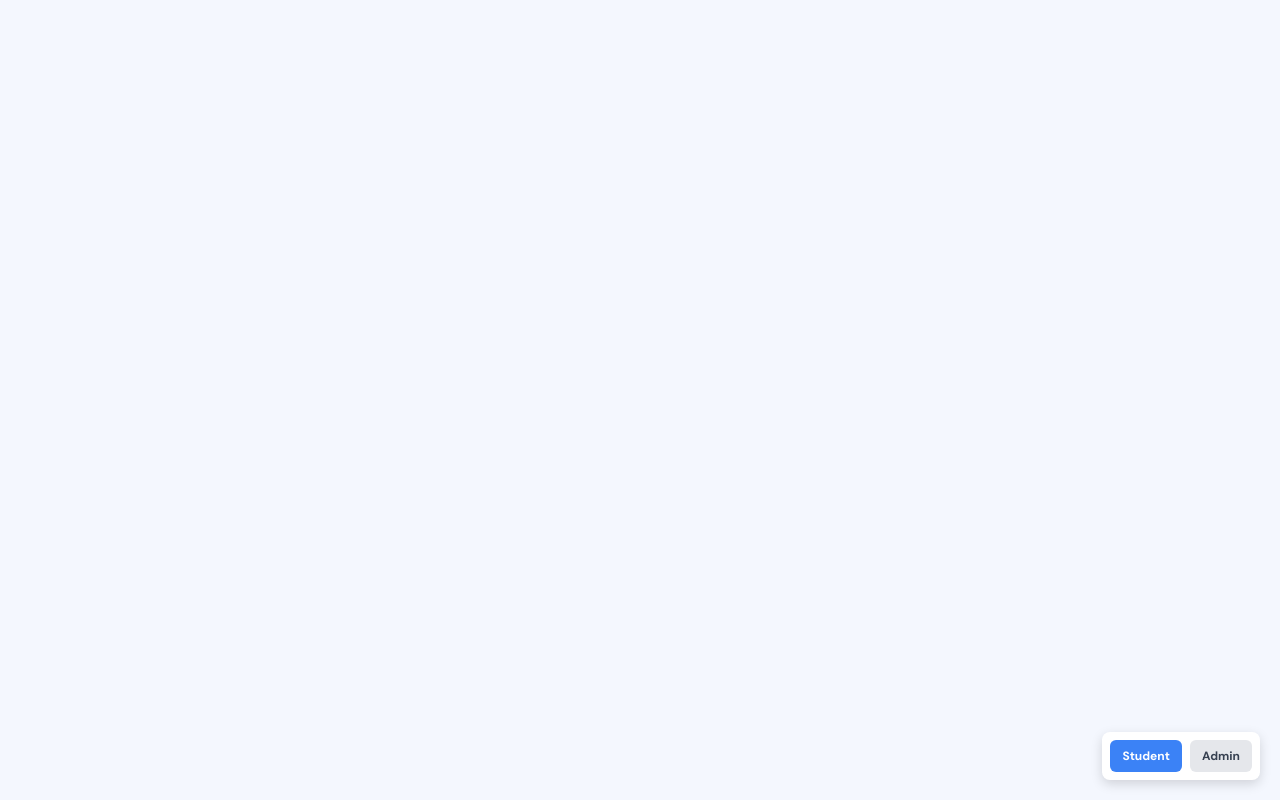
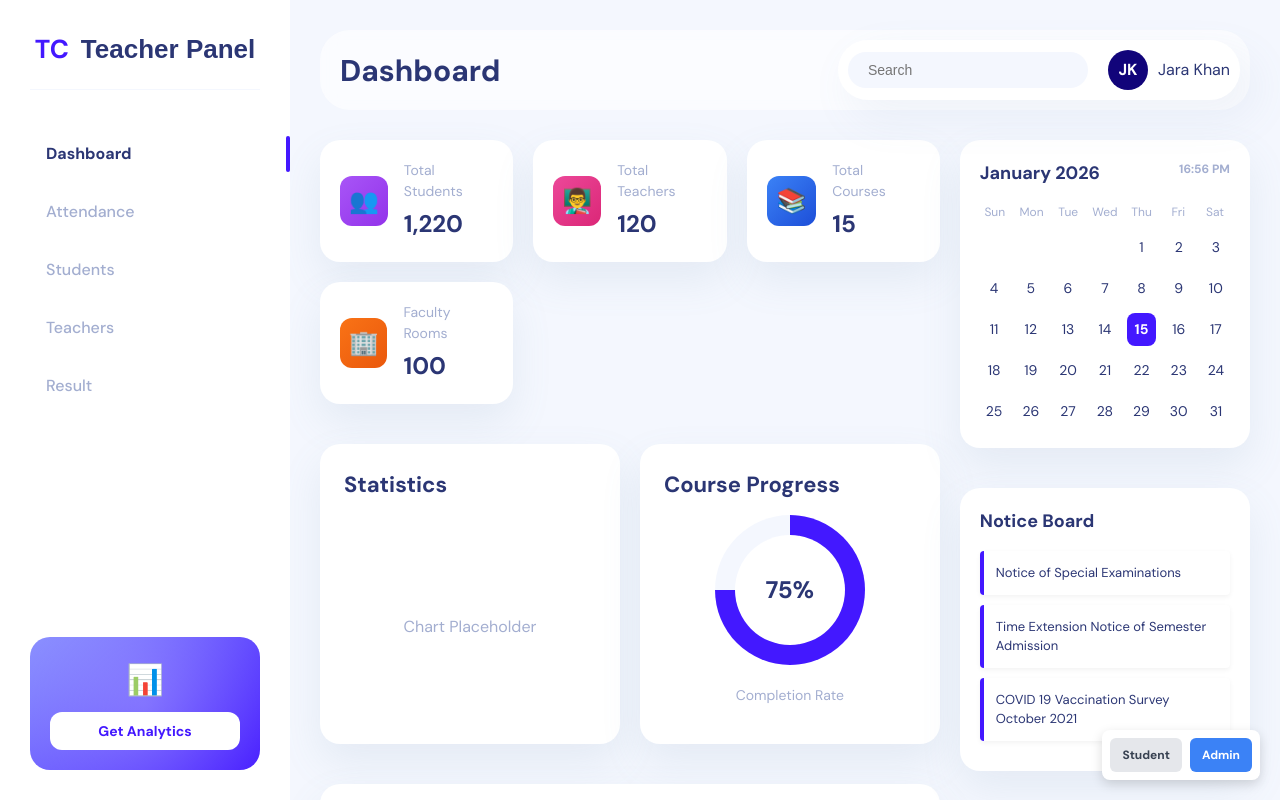
Before and after one commit to binayak17-cod/SMS_26, a React app in the folder Frontend/: page /teacher/dashboard in a window 1280 px wide. Before the commit this address had no page. Built offline with nearby package versions, Linux system fonts and the light colour scheme; the HTML template or start-up script is replaced by a standard one.

Commit message:
Update student and teacher layouts

```diff
--- a/Frontend/src/App.jsx
+++ b/Frontend/src/App.jsx
@@ -1,22 +1,14 @@
-import { useState } from 'react'
-import { BrowserRouter as Router, Routes, Route, Navigate } from 'react-router-dom'
+import { BrowserRouter as Router, Routes, Route, Navigate, useLocation } from 'react-router-dom'
 import './App.css'
 import TeacherDashboard from './pages/teacherDashboard'
 import StudentDashboard from './pages/studentDashboard'
 
-function App() {
-  const [dashboardType, setDashboardType] = useState('student') // 'admin' or 'student'
+function DashboardSwitcher() {
+  const location = useLocation()
+  const isStudent = location.pathname.startsWith('/student')
+  const isAdmin = location.pathname.startsWith('/teacher')
 
   return (
-    <Router>
-      <div className="app-root">
-        {dashboardType === 'admin' ? (
-          <TeacherDashboard />
-        ) : (
-          <StudentDashboard />
-        )}
-
-        {/* Dashboard Switcher */}
     <div style={{
       position: 'fixed',
       bottom: 20,
@@ -29,39 +21,67 @@ function App() {
       borderRadius: '8px',
       boxShadow: '0 4px 12px rgba(0,0,0,0.15)',
     }}>
-          <button
-            onClick={() => setDashboardType('student')}
+      <a
+        href="/student/dashboard"
+        onClick={(e) => {
+          // If already on student section, standard link behavior (or prevent default to avoid reload?)
+          // Since we want to switch context, a full reload or simple href is fine, but React Router Link is better.
+          // However, using <a> with href works for switching apps, but let's use Navigate or simple href.
+          // To preserve SPA, we should use a Link component, but imports are outside.
+          // Let's just use window.location or simple href if we don't import Link.
+          // I'll import Link.
+        }}
+        style={{ textDecoration: 'none' }}
+      >
+        <div
           style={{
             padding: '8px 12px',
-              border: 'none',
             borderRadius: '6px',
             fontSize: '12px',
             fontWeight: '600',
             cursor: 'pointer',
-              background: dashboardType === 'student' ? '#3b82f6' : '#e5e7eb',
-              color: dashboardType === 'student' ? 'white' : '#374151',
+            background: isStudent ? '#3b82f6' : '#e5e7eb',
+            color: isStudent ? 'white' : '#374151',
             transition: 'all 0.2s ease'
           }}
         >
           Student
-          </button>
-          <button
-            onClick={() => setDashboardType('admin')}
+        </div>
+      </a>
+      <a
+        href="/teacher/dashboard"
+        style={{ textDecoration: 'none' }}
+      >
+        <div
           style={{
             padding: '8px 12px',
-              border: 'none',
             borderRadius: '6px',
             fontSize: '12px',
             fontWeight: '600',
             cursor: 'pointer',
-              background: dashboardType === 'admin' ? '#3b82f6' : '#e5e7eb',
-              color: dashboardType === 'admin' ? 'white' : '#374151',
+            background: isAdmin ? '#3b82f6' : '#e5e7eb',
+            color: isAdmin ? 'white' : '#374151',
             transition: 'all 0.2s ease'
           }}
         >
           Admin
-          </button>
         </div>
+      </a>
+    </div>
+  )
+}
+
+function App() {
+  return (
+    <Router>
+      <div className="app-root">
+        <Routes>
+          <Route path="/student/*" element={<StudentDashboard />} />
+          <Route path="/teacher/*" element={<TeacherDashboard />} />
+          <Route path="*" element={<Navigate to="/student/dashboard" replace />} />
+        </Routes>
+
+        <DashboardSwitcher />
       </div>
     </Router>
   )
--- a/Frontend/src/components/TeacherDashboard/TeacherLayout.jsx
+++ b/Frontend/src/components/TeacherDashboard/TeacherLayout.jsx
@@ -7,7 +7,7 @@ const TeacherLayout = ({ children }) => {
   const [activeMenu, setActiveMenu] = useState('Dashboard')
   const [isProfileOpen, setIsProfileOpen] = useState(false)
 
-  const menuItems = ['Dashboard', 'Overview', 'Attendance', 'Students', 'Teachers', 'Result']
+  const menuItems = ['Dashboard', 'Attendance', 'Students', 'Teachers', 'Result']
 
   return (
     <motion.div className="dashboard-root">
--- a/Frontend/src/pages/teacherDashboard.jsx
+++ b/Frontend/src/pages/teacherDashboard.jsx
@@ -2,7 +2,6 @@ import React from 'react'
 import { Routes, Route, Navigate } from 'react-router-dom'
 import TeacherLayout from '../components/TeacherDashboard/TeacherLayout'
 import DashboardPage from '../components/TeacherDashboard/DashboardPage'
-
 import AttendancePage from '../components/TeacherDashboard/AttendancePage'
 import StudentsPage from '../components/TeacherDashboard/StudentsPage'
 import TeachersPage from '../components/TeacherDashboard/TeachersPage'
@@ -12,13 +11,12 @@ const TeacherDashboard = () => {
     return (
         <TeacherLayout>
             <Routes>
-                <Route path="/teacher/dashboard" element={<DashboardPage />} />
-                <Route path="/teacher/attendance" element={<AttendancePage />} />
-                <Route path="/teacher/students" element={<StudentsPage />} />
-                <Route path="/teacher/teachers" element={<TeachersPage />} />
-                <Route path="/teacher/result" element={<ResultPage />} />
-                <Route path="/teacher" element={<Navigate to="/teacher/dashboard" replace />} />
-                <Route path="/" element={<Navigate to="/teacher/dashboard" replace />} />
+                <Route path="dashboard" element={<DashboardPage />} />
+                <Route path="attendance" element={<AttendancePage />} />
+                <Route path="students" element={<StudentsPage />} />
+                <Route path="teachers" element={<TeachersPage />} />
+                <Route path="result" element={<ResultPage />} />
+                <Route path="" element={<Navigate to="dashboard" replace />} />
             </Routes>
         </TeacherLayout >
     )
```
Lines whose indentation alone changed are shown as unchanged.
